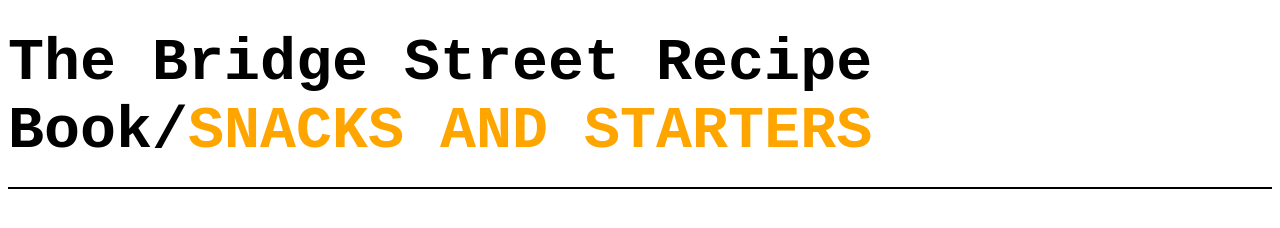
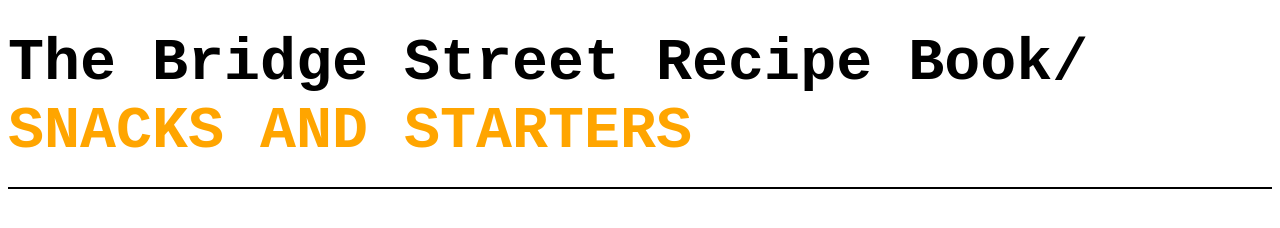
Before and after one commit to Payne6/recipebook, a plain HTML site: page starters/starters.html in a window 1280 px wide. Drawn offline with Linux system fonts and the light colour scheme.

Commit message:
Update starters.html

```diff
--- a/starters/starters.html
+++ b/starters/starters.html
@@ -10,7 +10,7 @@
     <body class="cats_body" id="starters_body">
         <div class="cats_top">
             <div class="title_box">
-                <h1 class="cats_header"><a class="cats_header_link" href="../index.html">The Bridge Street Recipe Book/<span id="starters_span">SNACKS AND STARTERS</span></a></h1>
+                <h1 class="cats_header"><a class="cats_header_link" href="../index.html">The Bridge Street Recipe Book/<wbr><span id="starters_span">SNACKS AND STARTERS</span></a></h1>
             </div>
         </div>
         <div class="cat_items_list" id="starters_menu">
```
